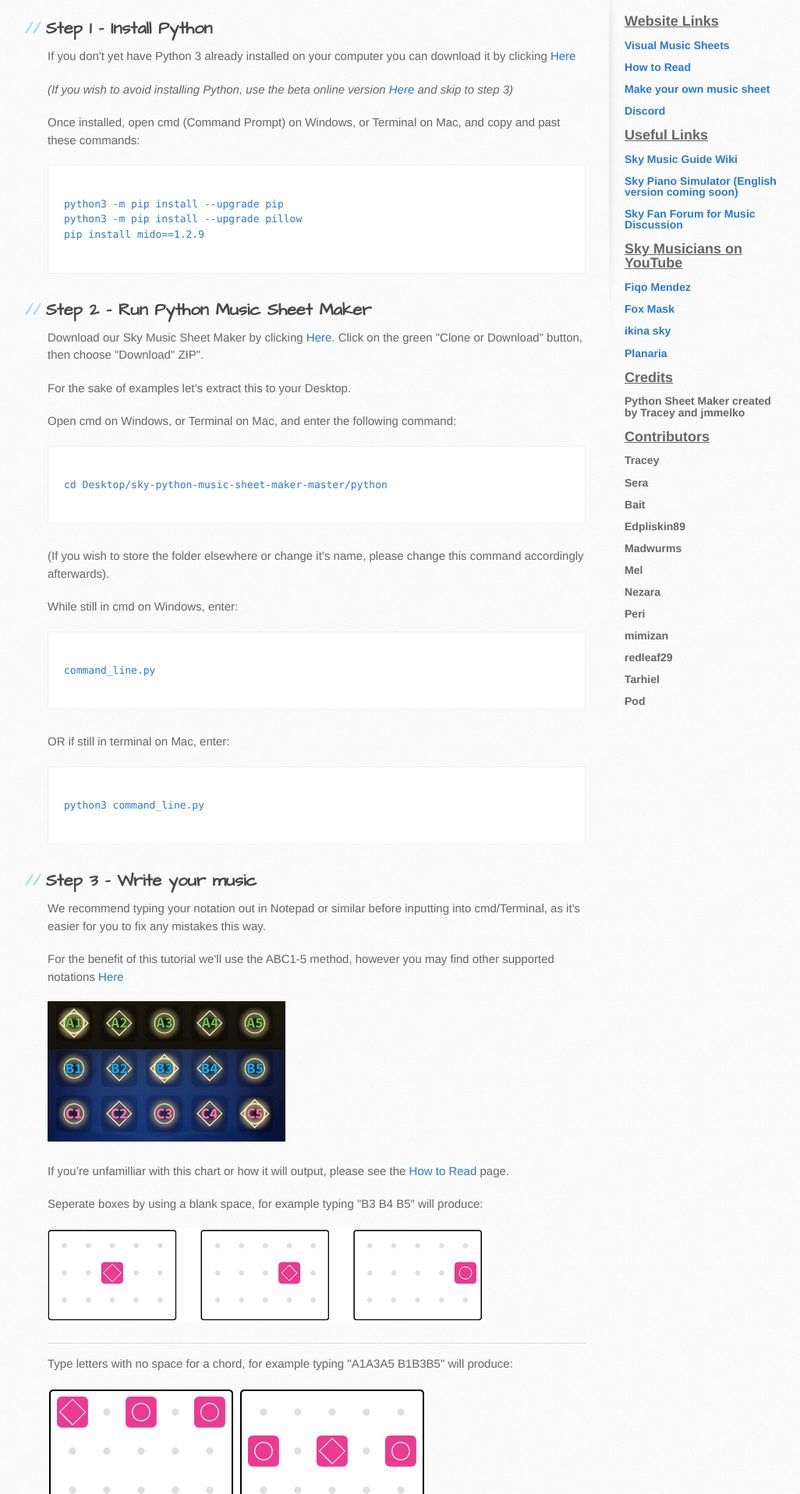
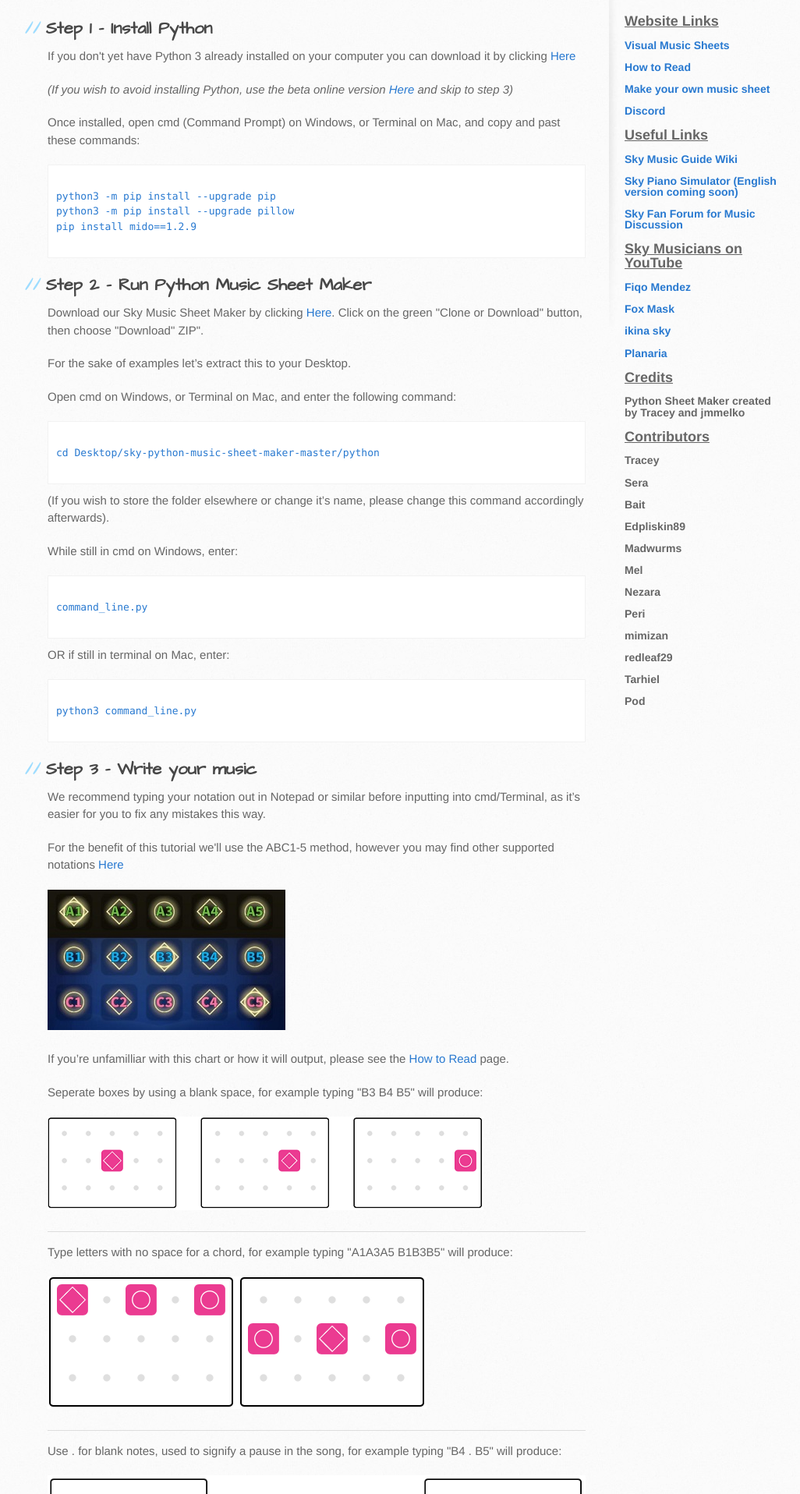
Before and after one commit to sky-music/sky-music.github.io, a Jekyll site: the page built from make-your-own-sheet.md, in a window 1280 px wide. Shown: the part 333-2249 px from the top of the page at 78% size, without its empty margins (109-1135 px from the left). Built offline with Jekyll 4.4.1, drawn with Linux system fonts in a browser that asks for light colours.

Commit message:
Update jekyll-theme-architect.scss

```diff
--- a/_sass/jekyll-theme-architect.scss
+++ b/_sass/jekyll-theme-architect.scss
@@ -122,7 +122,7 @@ aside a.button {
 }
 
 code, pre {
-  margin-bottom: 30px;
+  margin-bottom: 10px;
   font-family: Monaco, "Bitstream Vera Sans Mono", "Lucida Console", Terminal, monospace;
   font-size: 13px;
   color: #222;
@@ -135,7 +135,7 @@ code {
 }
 
 pre {
-  padding: 20px;
+  padding: 10px;
   overflow: auto;
   text-shadow: none;
   background: #fff;
```
